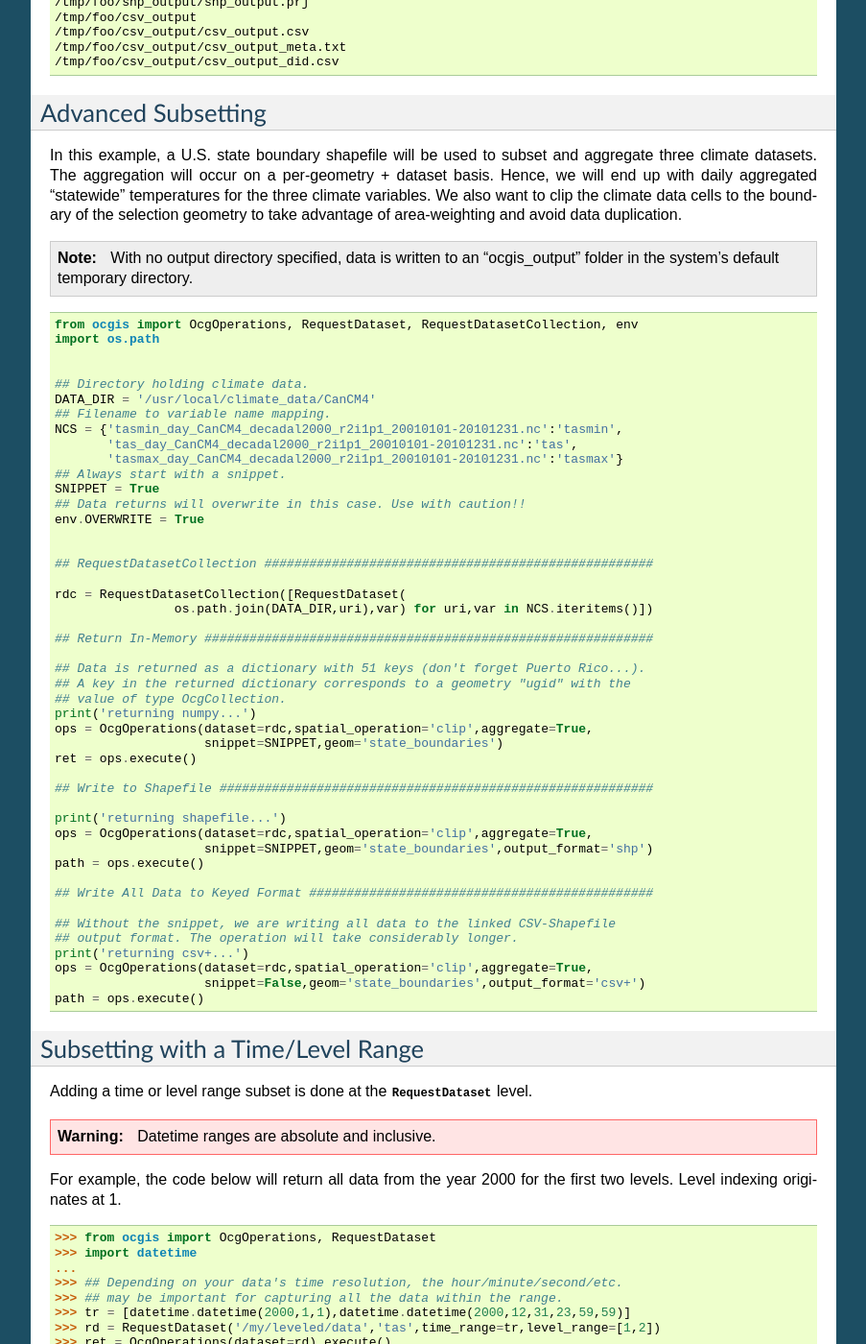
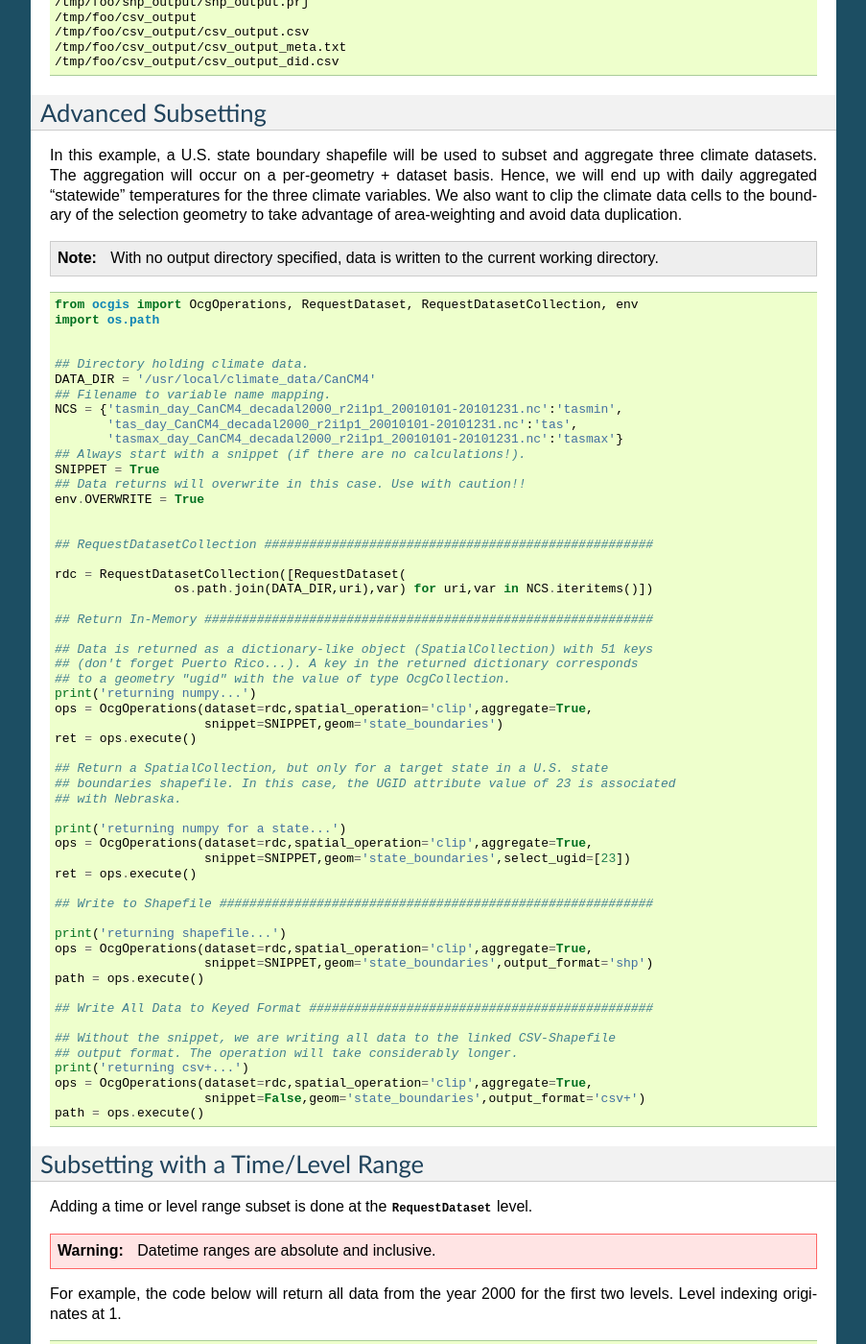
Before and after one commit to NCPP/ocgis, a Sphinx documentation site: the page built from doc/examples.rst, in a window 1280 px wide and 1400 px high, scrolled down 3135 px. Shown: the whole window at 96% size, without its empty margins (198-1101 px from the left). Built offline with Sphinx 7.4.7, drawn with Linux system fonts in a browser that asks for light colours; formulas are drawn with MathJax 3.

Commit message:
doc changes
Additions to better explain how to add custom shapefile data as well
as select_ugid.

```diff
--- a/doc/examples.rst
+++ b/doc/examples.rst
@@ -126,7 +126,7 @@ Advanced Subsetting
 
 In this example, a U.S. state boundary shapefile will be used to subset and aggregate three climate datasets. The aggregation will occur on a per-geometry + dataset basis. Hence, we will end up with daily aggregated "statewide" temperatures for the three climate variables. We also want to clip the climate data cells to the boundary of the selection geometry to take advantage of area-weighting and avoid data duplication.
 
-.. note:: With no output directory specified, data is written to an "ocgis_output" folder in the system's default temporary directory.
+.. note:: With no output directory specified, data is written to the current working directory.
 
 .. literalinclude:: sphinx_examples/advanced_subset.py
 
--- a/doc/sphinx_examples/advanced_subset.py
+++ b/doc/sphinx_examples/advanced_subset.py
@@ -8,7 +8,7 @@ DATA_DIR = '/usr/local/climate_data/CanCM4'
 NCS = {'tasmin_day_CanCM4_decadal2000_r2i1p1_20010101-20101231.nc':'tasmin',
        'tas_day_CanCM4_decadal2000_r2i1p1_20010101-20101231.nc':'tas',
        'tasmax_day_CanCM4_decadal2000_r2i1p1_20010101-20101231.nc':'tasmax'}
-## Always start with a snippet.
+## Always start with a snippet (if there are no calculations!).
 SNIPPET = True
 ## Data returns will overwrite in this case. Use with caution!!
 env.OVERWRITE = True
@@ -21,12 +21,21 @@ rdc = RequestDatasetCollection([RequestDataset(
 
 ## Return In-Memory ############################################################
 
-## Data is returned as a dictionary with 51 keys (don't forget Puerto Rico...).
-## A key in the returned dictionary corresponds to a geometry "ugid" with the
-## value of type OcgCollection.
+## Data is returned as a dictionary-like object (SpatialCollection) with 51 keys
+## (don't forget Puerto Rico...). A key in the returned dictionary corresponds
+## to a geometry "ugid" with the value of type OcgCollection.
 print('returning numpy...')
 ops = OcgOperations(dataset=rdc,spatial_operation='clip',aggregate=True,
                     snippet=SNIPPET,geom='state_boundaries')
+ret = ops.execute()
+
+## Return a SpatialCollection, but only for a target state in a U.S. state
+## boundaries shapefile. In this case, the UGID attribute value of 23 is associated
+## with Nebraska.
+
+print('returning numpy for a state...')
+ops = OcgOperations(dataset=rdc,spatial_operation='clip',aggregate=True,
+                    snippet=SNIPPET,geom='state_boundaries',select_ugid=[23])
 ret = ops.execute()
 
 ## Write to Shapefile ##########################################################
```
Also changed, not shown: doc/api.rst (+52 -12 lines).
